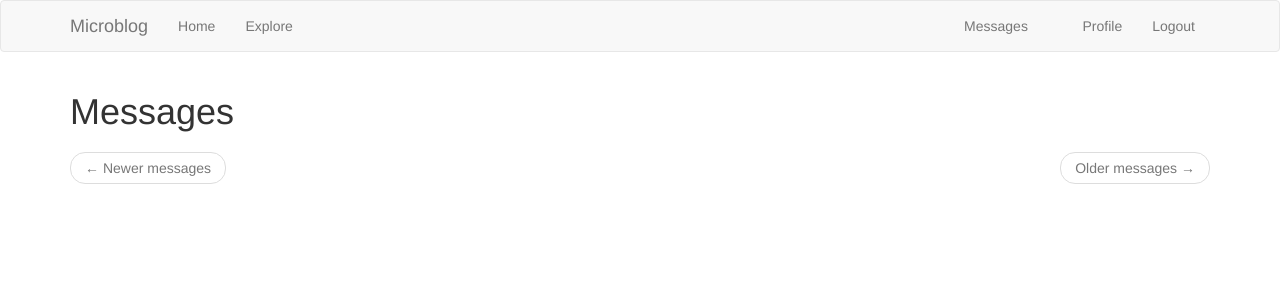
After one commit to albert2309/The-Flask-Mega-Tutorial-Result, a Flask app: page /messages in a window 1280 px wide. The commit adds this page. Shown: the top 300 px of the page. Run offline with Flask 2, Linux system fonts and the light colour scheme; the visitor is signed in with stand-in values (Sample User, id 1); data comes from the database, SQL or seed files in the repository; data that the repository does not hold is empty; some libraries are stand-ins or nearby versions.

Commit message:
private message+ notifications+autocheck every 10 seconds

```diff
--- a/app/main/forms.py
+++ b/app/main/forms.py
@@ -27,5 +27,6 @@ class PostForm(FlaskForm):
     submit = SubmitField(('Submit'))
 
 class MessageForm(FlaskForm):
-    message = TextAreaField('Message',validators=[DataRequired(),Length(min=0,max=140)])
+    message = TextAreaField('Message', validators=[
+        DataRequired(), Length(min=0, max=140)])
     submit = SubmitField('Submit')
--- a/app/main/routes.py
+++ b/app/main/routes.py
@@ -5,8 +5,8 @@ from flask_login import current_user, login_required
 from flask_babel import get_locale
 from guess_language import guess_language
 from app import db
-from app.main.forms import EditProfileForm, PostForm
-from app.models import User, Post
+from app.main.forms import EditProfileForm, PostForm, MessageForm
+from app.models import User, Post, Message, Notification
 from app.translate import translate
 from app.main import bp
 
@@ -133,3 +133,46 @@ def translate_text():
     return jsonify({'text': translate(request.form['text'],
                                       request.form['source_language'],
                                       request.form['dest_language'])})
+
+@bp.route('/send_message/<recipient>', methods=['GET', 'POST'])
+@login_required
+def send_message(recipient):
+    user = User.query.filter_by(username=recipient).first_or_404()
+    form = MessageForm()
+    if form.validate_on_submit():
+        msg = Message(author=current_user, recipient=user,
+                      body=form.message.data)
+        db.session.add(msg)
+        user.add_notification('unread_message_count', user.new_messages())
+        db.session.commit()
+        flash(('Your message has been sent.'))
+        return redirect(url_for('main.user', username=recipient))
+    return render_template('send_message.html', title= ('Send Message'),
+                           form=form, recipient=recipient)
+@bp.route('/messages')
+@login_required
+def messages():
+    current_user.last_message_read_time = datetime.utcnow()
+    current_user.add_notification('unread_message_count', 0)
+    db.session.commit()
+    page = request.args.get('page', 1, type=int)
+    messages = current_user.messages_received.order_by(
+        Message.timestamp.desc()).paginate(
+            page, current_app.config['POSTS_PER_PAGE'], False)
+    next_url = url_for('main.messages', page=messages.next_num) \
+        if messages.has_next else None
+    prev_url = url_for('main.messages', page=messages.prev_num) \
+        if messages.has_prev else None
+    return render_template('messages.html', messages=messages.items,
+                           next_url=next_url, prev_url=prev_url)
+@bp.route('/notifications')
+@login_required
+def notifications():
+    since = request.args.get('since', 0.0, type=float)
+    notifications = current_user.notifications.filter(
+        Notification.timestamp > since).order_by(Notification.timestamp.asc())
+    return jsonify([{
+        'name': n.name,
+        'data': n.get_data(),
+        'timestamp': n.timestamp
+    } for n in notifications])
--- a/app/models.py
+++ b/app/models.py
@@ -3,7 +3,8 @@ from hashlib import md5
 from app import db, login
 from flask_login import UserMixin
 from werkzeug.security import generate_password_hash, check_password_hash
-
+from time import time
+import json
 
 followers = db.Table(
     'followers',
@@ -24,13 +25,15 @@ class User(UserMixin, db.Model):
         primaryjoin=(followers.c.follower_id == id),
         secondaryjoin=(followers.c.followed_id == id),
         backref=db.backref('followers', lazy='dynamic'), lazy='dynamic')
-    language = db.Column(db.String(5))
-
-    messages_sent = db.relationship('Message',foreign_keys='Message.sender_id',
-                                    backref='author', lazy = 'dynamic')
-    messages_received = db.relationship('Message', foreign_keys='Message.recepient_id',
-                                        backref='recipient',lazy='dynamic')
-    last_messsage_read_time = db.Column(db.DateTime)
+    messages_sent = db.relationship('Message',
+                                    foreign_keys='Message.sender_id',
+                                    backref='author', lazy='dynamic')
+    messages_received = db.relationship('Message',
+                                        foreign_keys='Message.recipient_id',
+                                        backref='recipient', lazy='dynamic')
+    last_message_read_time = db.Column(db.DateTime)
+    notifications = db.relationship('Notification', backref='user',
+                                    lazy='dynamic')
 
     def __repr__(self):
         return '<User {}>'.format(self.username)
@@ -66,8 +69,15 @@ class User(UserMixin, db.Model):
         return followed.union(own).order_by(Post.timestamp.desc())
 
     def new_messages(self):
-        last_read_time = self.last_messsage_read_time or datetime(1900,1,1)
-        return Message.query.filter_by(recipient=self).filter(Message.timestamp > last_read_time).count()
+        last_read_time = self.last_message_read_time or datetime(1900, 1, 1)
+        return Message.query.filter_by(recipient=self).filter(
+            Message.timestamp > last_read_time).count()
+
+    def add_notification(self, name, data):
+        self.notifications.filter_by(name=name).delete()
+        n = Notification(name=name,payload_json=json.dumps(data),user=self)
+        db.session.add(n)
+        return n
 
 @login.user_loader
 def load_user(id):
@@ -84,11 +94,22 @@ class Post(db.Model):
         return '<Post {}>'.format(self.body)
 
 class Message(db.Model):
-    id = db.Column(db.Integer,primary_key=True)
+    id = db.Column(db.Integer, primary_key=True)
     sender_id = db.Column(db.Integer, db.ForeignKey('user.id'))
     recipient_id = db.Column(db.Integer, db.ForeignKey('user.id'))
     body = db.Column(db.String(140))
-    timestamp = db.Column(db.DateTime,index=True,default=datetime.utcnow)
+    timestamp = db.Column(db.DateTime, index=True, default=datetime.utcnow)
 
     def __repr__(self):
         return '<Message {}>'.format(self.body)
+
+
+class Notification(db.Model):
+    id = db.Column(db.Integer, primary_key=True)
+    name = db.Column(db.String(128), index=True)
+    user_id = db.Column(db.Integer, db.ForeignKey('user.id'))
+    timestamp = db.Column(db.Float, index=True, default=time)
+    payload_json = db.Column(db.Text)
+
+    def get_data(self):
+        return json.loads(str(self.payload_json))
--- a/app/templates/base.html
+++ b/app/templates/base.html
@@ -38,7 +38,7 @@
         {#            }#}
         {#        }#}
         {#    )#}
-        {#});#}
+        {# });#}
 
         $(function(){
             var timer = null;
@@ -90,24 +90,90 @@
                }
             )
         });
+        function set_message_count(n) {
+            $('#message_count').text(n);
+            $('#message_count').css('visibility', n ? 'visible' : 'hidden');
+        }
 
+
+    {#register a function to execute after the page loads    #}
+    {% if current_user.is_authenticated %}
+        $(function() {
+            var since = 0;
+            setInterval(function() {
+                $.ajax('{{ url_for('main.notifications') }}?since=' + since).done(
+                    function(notifications) {
+                        for (var i = 0; i < notifications.length; i++) {
+                            if (notifications[i].name == 'unread_message_count')
+                                set_message_count(notifications[i].data);
+                            since = notifications[i].timestamp;
+                        }
+                    }
+                );
+            }, 10000);
+        });
+        {% endif %}
     </script>
 {% endblock %}
 
 {% block navbar %}
+{#    old ways #}
+{#    <nav class="navbar navbar-default">#}
+{#        Microblog:#}
+{#            <a href="{{ url_for('main.index') }}">Home</a>#}
+{#             <a>|</a>#}
+{#            {% if current_user.is_anonymous %}#}
+{#            <a href="{{ url_for('auth.login') }}">Login</a>#}
+{#            {% else %}#}
+{#            <a href="{{ url_for('main.user', username=current_user.username) }}">Profile</a>#}
+{#            <a>|</a>#}
+{#            <a href="{{ url_for('main.messages') }}">Messages</a>#}
+{#            <a>|</a>#}
+{#            <a href="{{ url_for('auth.logout') }}">Logout</a>#}
+{#            {% endif %}#}
+{#            <a>|</a>#}
+{#            <a href="{{ url_for('main.explore') }}">Explore</a>#}
+{#    </nav>#}
     <nav class="navbar navbar-default">
-        Microblog:
-            <a href="{{ url_for('main.index') }}">Home</a>
-             <a>|</a>
-            {% if current_user.is_anonymous %}
-            <a href="{{ url_for('auth.login') }}">Login</a>
-            {% else %}
-            <a href="{{ url_for('main.user', username=current_user.username) }}">Profile</a>
-             <a>|</a>
-            <a href="{{ url_for('auth.logout') }}">Logout</a>
-            {% endif %}
-            <a>|</a>
-            <a href="{{ url_for('main.explore') }}">Explore</a>
+        <div class="container">
+            <div class="navbar-header">
+                <button type="button" class="navbar-toggle collapsed" data-toggle="collapse"
+                        data-target="#bs-example-navbar-collapse-1" aria-expanded="false">
+                    <span class="sr-only">Toggle navigation</span>
+                    <span class="icon-bar"></span>
+                    <span class="icon-bar"></span>
+                    <span class="icon-bar"></span>
+                </button>
+                <a class="navbar-brand" href="{{ url_for('main.index') }}">Microblog</a>
+            </div>
+            <div class="collapse navbar-collapse" id="bs-example-navbar-collapse-1">
+                <ul class="nav navbar-nav">
+                    <li><a href="{{ url_for('main.index') }}">{{ _('Home') }}</a></li>
+                    <li><a href="{{ url_for('main.explore') }}">{{ _('Explore') }}</a></li>
+                </ul>
+                <ul class="nav navbar-nav navbar-right">
+                    {% if current_user.is_anonymous %}
+                    <li><a href="{{ url_for('auth.login') }}"> {{ _('login') }}</a></li>
+                    {% else %}
+                    <li>
+                       <a href="{{ url_for('main.messages') }}">
+                            {{ _('Messages') }}
+                            {% set new_messages = current_user.new_messages() %}
+                            <span id="message_count" class="badge"
+                                  style="visibility: {% if new_messages %}visible
+                                                     {% else %}hidden {% endif %};">
+                                {{ new_messages }}
+                            </span>
+                        </a>
+                    </li>
+                    <li><a href="{{ url_for('main.user',username=current_user.username) }}">
+                        {{ _('Profile') }}
+                    </a></li>
+                    <li><a href="{{ url_for('auth.logout') }}">{{ _('Logout') }}</a></li>
+                    {% endif %}
+                </ul>
+            </div>
+        </div>
     </nav>
 {% endblock %}
 
--- /dev/null
+++ b/app/templates/messages.html
@@ -0,0 +1,22 @@
+{% extends "base.html" %}
+
+{% block app_content %}
+    <h1>{{ _('Messages') }}</h1>
+    {% for post in messages %}
+        {% include '_post.html' %}
+    {% endfor %}
+    <nav arial-label="..">
+        <ul class="pager">
+            <li class="previous {% if not prev_url %} disabled {% endif %}">
+                <a href="{{ prev_url or '#' }}">
+                    <span aria-hidden="true">&larr;</span> {{ _('Newer messages') }}
+                </a>
+            </li>
+            <li class="next{%  if not next_url %} disabled {% endif %}">
+                <a href="{{ next_url or '#' }}">
+                    {{ _('Older messages') }} <span aria-hidden="true">&rarr;</span>
+                </a>
+            </li>
+        </ul>
+    </nav>
+{% endblock %}
--- a/microblog.py
+++ b/microblog.py
@@ -1,9 +1,10 @@
 from app import create_app, db, cli
-from app.models import User, Post
+from app.models import User, Post, Message, Notification
 
 app = create_app()
 cli.register(app)
 
+# When I start a shell with the flask shell command, the model class is automatically imported for me:
 @app.shell_context_processor
 def make_shell_context():
-    return {'db': db, 'User': User, 'Post': Post}
+    return {'db': db, 'User': User, 'Post': Post, 'Message': Message, 'Notification': Notification}
--- a/migrations/env.py
+++ b/migrations/env.py
@@ -73,6 +73,7 @@ def run_migrations_online():
     context.configure(connection=connection,
                       target_metadata=target_metadata,
                       process_revision_directives=process_revision_directives,
+                      render_as_batch=True,
                       **current_app.extensions['migrate'].configure_args)
 
     try:
```
Also changed, not shown: app/templates/send_message.html (+11 -0 lines), app/templates/user.html (+8 -0 lines), app.db.
